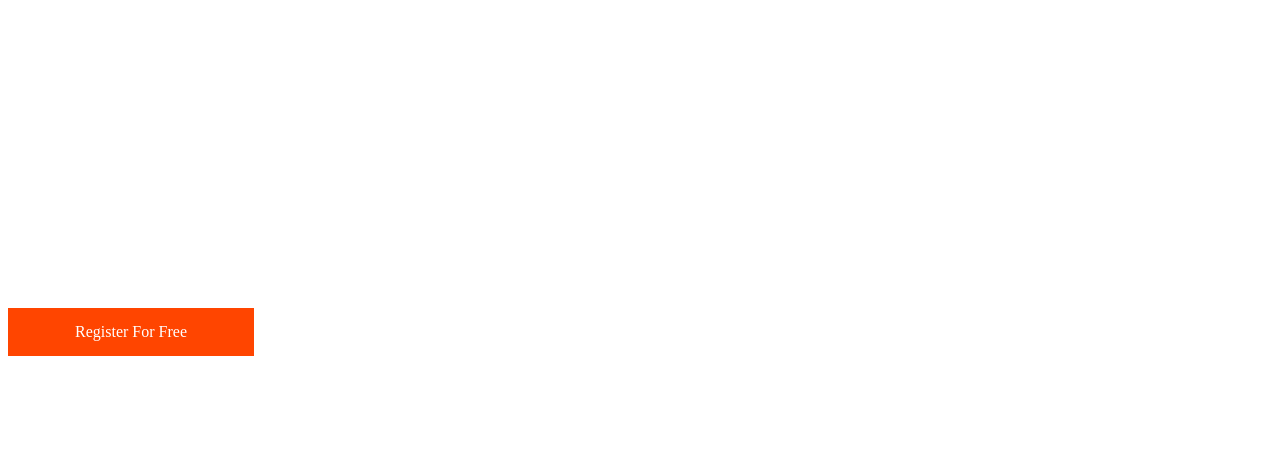
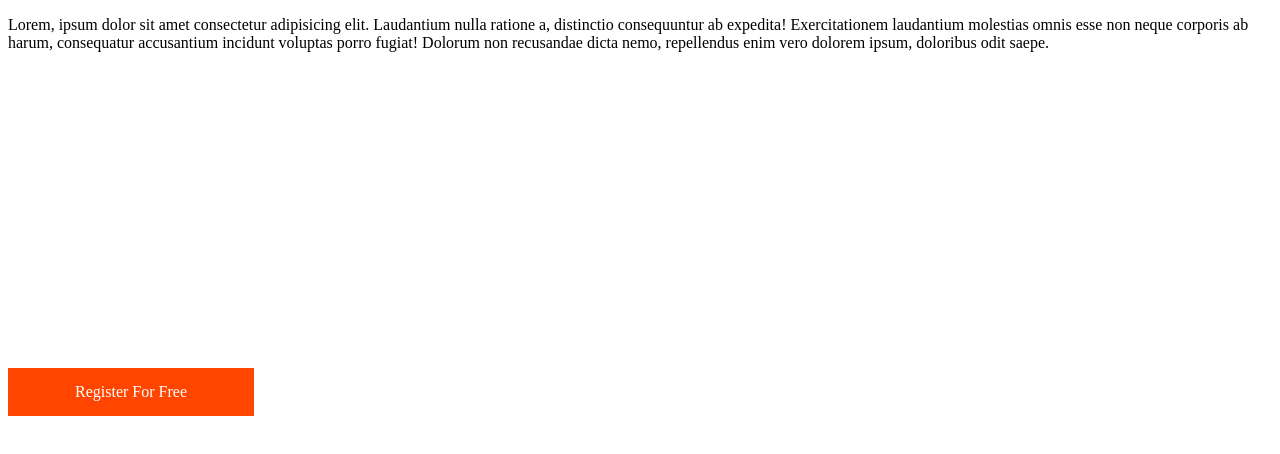
Before and after one commit to Emperor2121/Netflix, a plain HTML site: page index.html in a window 1280 px wide. Drawn offline with Linux system fonts and the light colour scheme.

Commit message:
add p
yeah

```diff
--- a/index.html
+++ b/index.html
@@ -11,6 +11,8 @@
 
 <body>
 
+    <p>Lorem, ipsum dolor sit amet consectetur adipisicing elit. Laudantium nulla ratione a, distinctio consequuntur ab expedita! Exercitationem laudantium molestias omnis esse non neque corporis ab harum, consequatur accusantium incidunt voluptas porro
+        fugiat! Dolorum non recusandae dicta nemo, repellendus enim vero dolorem ipsum, doloribus odit saepe.</p>
     <a href="#" class="btn">Register For Free</a>
 
 </body>
```
